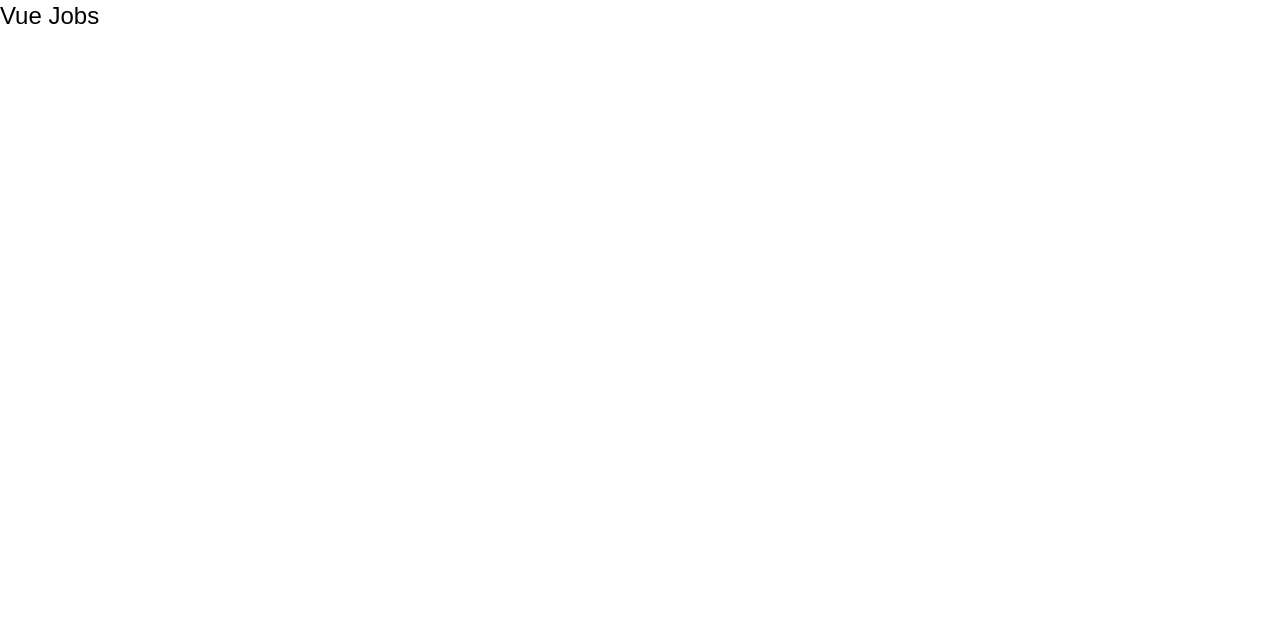
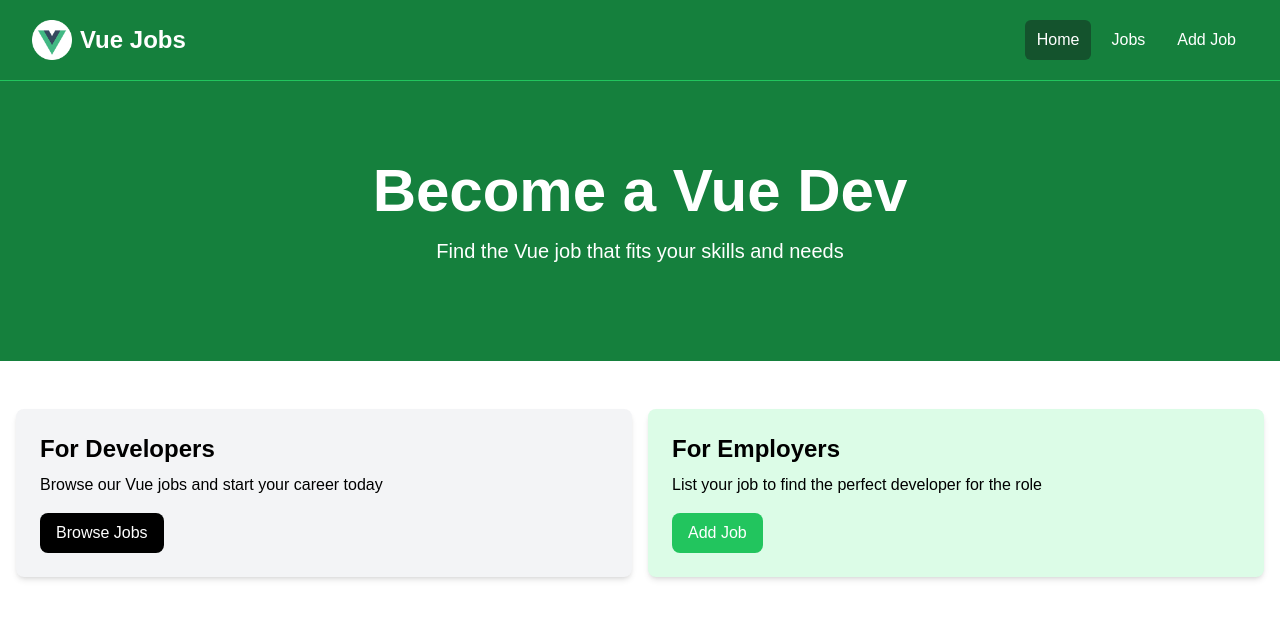
Before and after one commit to fisheeesh/Job-Listings-Website, a Vue app: page / in a window 1280 px wide. Shown: the top 618 px of the page. Built offline with nearby package versions, Linux system fonts and the light colour scheme.

Commit message:
navbar, hero and home card components added

```diff
--- a/src/App.vue
+++ b/src/App.vue
@@ -1,11 +1,13 @@
 <template>
-  <h1 class="text-2xl">Vue Jobs</h1>
+  <Navbar/>
+  <Hero/>
+  <HomeCard/>
 </template>
 
-<script>
-export default {
-
-}
+<script setup>
+import Navbar from '@/components/Navbar.vue';
+import Hero from './components/Hero.vue';
+import HomeCard from './components/HomeCard.vue';
 </script>
 
 <style>
--- /dev/null
+++ b/src/components/Card.vue
@@ -0,0 +1,18 @@
+<template>
+    <div :class="`${bg} p-6 rounded-lg shadow-md`">
+        <slot></slot>
+    </div>
+</template>
+
+<script setup>
+import { defineProps } from 'vue'
+
+defineProps({
+    bg: {
+        type: String,
+        default: 'bg-gray-100'
+    }
+})
+</script>
+
+<style></style>
--- /dev/null
+++ b/src/components/Hero.vue
@@ -0,0 +1,33 @@
+<template>
+    <section class="bg-green-700 py-20 mb-4">
+        <div class="max-w-7xl mx-auto px-4 sm:px-6 lg:px-8 flex flex-col items-center">
+            <div class="text-center">
+                <h1 class="text-4xl font-extrabold text-white sm:text-5xl md:text-6xl">
+                    {{ title }}
+                </h1>
+                <p class="my-4 text-xl text-white">
+                    {{ subtitle }}
+                </p>
+            </div>
+        </div>
+    </section>
+</template>
+
+<script setup>
+import { defineProps } from 'vue';
+
+defineProps({
+    title : {
+        type : String,
+        default : 'Become a Vue Dev',
+        required : true
+    },
+    subtitle: {
+        type : String,
+        default : 'Find the Vue job that fits your skills and needs',
+        required : true
+    }
+})
+</script>
+
+<style></style>
--- /dev/null
+++ b/src/components/HomeCard.vue
@@ -0,0 +1,34 @@
+<template>
+    <section class="py-4">
+        <div class="container-xl lg:container m-auto">
+            <div class="grid grid-cols-1 md:grid-cols-2 gap-4 p-4 rounded-lg">
+                <Card>
+                    <h2 class="text-2xl font-bold">For Developers</h2>
+                    <p class="mt-2 mb-4">
+                        Browse our Vue jobs and start your career today
+                    </p>
+                    <a href="jobs.html" class="inline-block bg-black text-white rounded-lg px-4 py-2 hover:bg-gray-700">
+                        Browse Jobs
+                    </a>
+                </Card>
+                <Card bg="bg-green-100">
+                    <h2 class="text-2xl font-bold">For Employers</h2>
+                    <p class="mt-2 mb-4">
+                        List your job to find the perfect developer for the role
+                    </p>
+                    <a href="add-job.html"
+                        class="inline-block bg-green-500 text-white rounded-lg px-4 py-2 hover:bg-green-600">
+                        Add Job
+                    </a>
+                </Card>
+            </div>
+        </div>
+    </section>
+</template>
+
+<script setup>
+import Card from './Card.vue';
+
+</script>
+
+<style></style>
--- /dev/null
+++ b/src/components/Navbar.vue
@@ -0,0 +1,31 @@
+<template>
+    <nav class="bg-green-700 border-b border-green-500">
+        <div class="mx-auto max-w-7xl px-2 sm:px-6 lg:px-8">
+            <div class="flex h-20 items-center justify-between">
+                <div class="flex flex-1 items-center justify-center md:items-stretch md:justify-start">
+                    <!-- Logo -->
+                    <a class="flex flex-shrink-0 items-center mr-4" href="index.html">
+                        <img class="h-10 w-auto" :src="logo" alt="Vue Jobs" />
+                        <span class="hidden md:block text-white text-2xl font-bold ml-2">Vue Jobs</span>
+                    </a>
+                    <div class="md:ml-auto">
+                        <div class="flex space-x-2">
+                            <a href="index.html"
+                                class="text-white bg-green-900 hover:bg-gray-900 hover:text-white rounded-md px-3 py-2">Home</a>
+                            <a href="jobs.html"
+                                class="text-white hover:bg-green-900 hover:text-white rounded-md px-3 py-2">Jobs</a>
+                            <a href="add-job.html"
+                                class="text-white hover:bg-green-900 hover:text-white rounded-md px-3 py-2">Add Job</a>
+                        </div>
+                    </div>
+                </div>
+            </div>
+        </div>
+    </nav>
+</template>
+
+<script setup>
+import logo from '../assets/img/logo.png'
+</script>
+
+<style></style>
```
